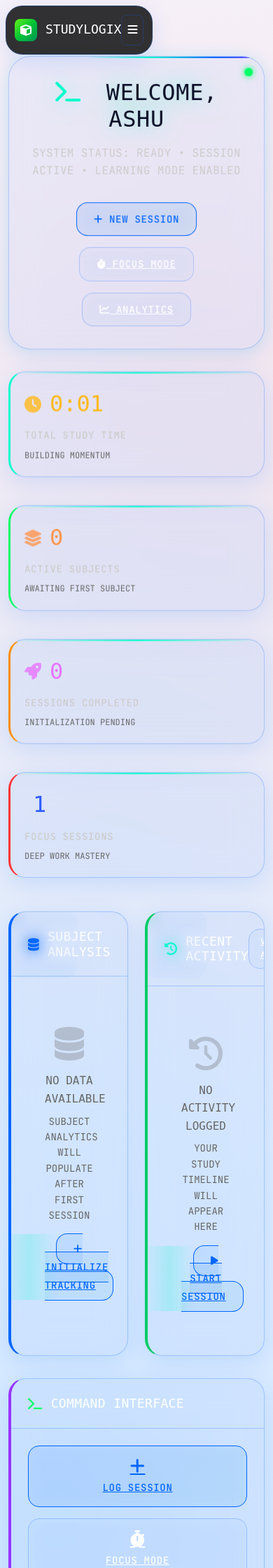
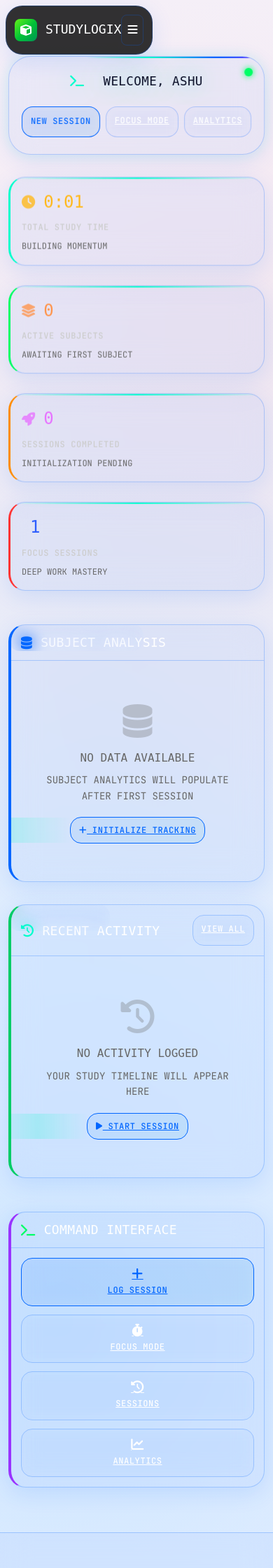
Before and after one commit to ashutoshpatraa/StudyLogix, a Flask app: page /dashboard in a window 390 px wide. Shown: the top 2240 px of the page at 70% size. Run offline with Flask 3, Linux system fonts and the light colour scheme; a user stored in the database is signed in; some web fonts are replaced.

Commit message:
mobile support

```diff
--- a/static/css/style.css
+++ b/static/css/style.css
@@ -79,11 +79,13 @@ html.light-theme {
     margin: 0;
     padding: 0;
     box-sizing: border-box;
+    -webkit-tap-highlight-color: transparent; /* Remove tap highlight on mobile */
 }
 
 html {
     scroll-behavior: smooth;
     font-size: 16px;
+    -webkit-text-size-adjust: 100%; /* Prevent font scaling in landscape */
 }
 
 body {
@@ -100,6 +102,7 @@ body {
     font-weight: 400;
     position: relative;
     transition: background var(--transition-slow), color var(--transition-slow);
+    -webkit-overflow-scrolling: touch; /* Smooth scrolling on iOS */
 }
 
 html.light-theme body {
@@ -569,6 +572,56 @@ html.light-theme .btn-nothing-primary:hover {
 .stats-card-danger .stats-value-nothing,
 .stats-card-danger .stats-icon-nothing {
     color: var(--nothing-red);
+}
+
+/* Responsive Grid System */
+.stats-grid {
+    display: grid;
+    grid-template-columns: repeat(auto-fit, minmax(250px, 1fr));
+    gap: 24px;
+    margin-bottom: 32px;
+}
+
+.content-grid-2 {
+    display: grid;
+    grid-template-columns: repeat(2, 1fr);
+    gap: 24px;
+    margin-bottom: 32px;
+}
+
+.command-grid {
+    display: grid;
+    grid-template-columns: repeat(auto-fit, minmax(200px, 1fr));
+    gap: 16px;
+}
+
+@media (max-width: 768px) {
+    .stats-grid {
+        grid-template-columns: repeat(2, 1fr);
+        gap: 12px;
+    }
+
+    .content-grid-2 {
+        grid-template-columns: 1fr;
+        gap: 16px;
+    }
+
+    .command-grid {
+        grid-template-columns: repeat(2, 1fr);
+        gap: 12px;
+    }
+}
+
+@media (max-width: 480px) {
+    .stats-grid {
+        grid-template-columns: 1fr;
+        gap: 12px;
+    }
+
+    .command-grid {
+        grid-template-columns: 1fr;
+        gap: 12px;
+    }
 }
 
 /* Pomodoro Timer - Floating Orb Design */
@@ -1103,6 +1156,12 @@ html.light-theme .form-control-nothing::placeholder {
         margin-top: 80px;
     }
 
+    /* Better touch targets for mobile */
+    .btn-nothing {
+        min-height: 44px;
+        touch-action: manipulation;
+    }
+
     .pomodoro-orb {
         width: 250px;
         height: 250px;
@@ -1113,25 +1172,36 @@ html.light-theme .form-control-nothing::placeholder {
     }
 
     .welcome-title-nothing {
-        font-size: 2rem;
+        font-size: 1.5rem !important;
+        line-height: 1.3;
+    }
+
+    .welcome-subtitle-nothing {
+        font-size: 0.7rem !important;
+        line-height: 1.4;
     }
 
     .stats-value-nothing {
-        font-size: 2rem;
+        font-size: 1.8rem !important;
+    }
+
+    .stats-label-nothing {
+        font-size: 0.75rem !important;
     }
 
     .stats-card-nothing {
-        padding: 20px;
+        padding: 16px !important;
+        min-height: 100px !important;
     }
 
     .form-nothing {
-        padding: 24px;
+        padding: 20px;
     }
 
     /* Mobile-friendly swipe tiles */
     .session-card-nothing {
         margin-bottom: 12px;
-        padding: 16px;
+        padding: 14px !important;
         border-radius: var(--radius-lg);
         transform: none;
         transition: transform var(--transition-fast);
@@ -1143,7 +1213,54 @@ html.light-theme .form-control-nothing::placeholder {
 
     .stats-card-nothing {
         margin-bottom: 16px;
-        min-height: 120px;
+    }
+
+    /* Responsive glass cards */
+    .glass-card {
+        margin-bottom: 20px;
+    }
+
+    /* Adjust button sizes on mobile */
+    .btn-nothing {
+        font-size: 0.85rem !important;
+        padding: 10px 16px !important;
+    }
+
+    /* Session subject and duration smaller */
+    .session-subject {
+        font-size: 0.9rem !important;
+    }
+
+    .session-duration {
+        font-size: 0.85rem !important;
+    }
+
+    .session-meta {
+        font-size: 0.75rem !important;
+        flex-wrap: wrap;
+    }
+
+    /* Better modal sizing on mobile */
+    #quickStartModal .glass-card {
+        width: 95% !important;
+        max-width: 95% !important;
+        padding: 24px !important;
+        margin: 0 auto;
+    }
+
+    /* Reduce padding in glass cards */
+    .glass-card > div[style*="padding: 24px"] {
+        padding: 16px !important;
+    }
+
+    /* Command interface buttons - better mobile spacing */
+    .command-grid .btn-nothing {
+        padding: 14px 12px !important;
+        font-size: 0.8rem !important;
+    }
+
+    .command-grid .btn-nothing i {
+        font-size: 20px !important;
     }
 }
 
@@ -1162,11 +1279,20 @@ html.light-theme .form-control-nothing::placeholder {
     }
 
     .welcome-section-nothing {
-        padding: 32px 20px;
+        padding: 24px 16px !important;
+    }
+
+    .welcome-title-nothing {
+        font-size: 1.1rem !important;
+    }
+
+    .welcome-subtitle-nothing {
+        font-size: 0.6rem !important;
+        display: none; /* Hide on very small screens */
     }
 
     .form-nothing {
-        padding: 20px;
+        padding: 16px;
     }
 
     .navbar-nothing {
@@ -1174,6 +1300,74 @@ html.light-theme .form-control-nothing::placeholder {
         left: 8px;
         right: 8px;
         padding: 12px;
+    }
+
+    /* Smaller stats values */
+    .stats-value-nothing {
+        font-size: 1.5rem !important;
+    }
+
+    .stats-icon-nothing {
+        font-size: 1.2rem !important;
+    }
+
+    /* Smaller buttons */
+    .btn-nothing {
+        font-size: 0.75rem !important;
+        padding: 10px 12px !important;
+    }
+
+    /* More compact cards */
+    .glass-card {
+        margin-bottom: 16px;
+    }
+
+    .glass-card > div[style*="padding: 24px"] {
+        padding: 14px !important;
+    }
+
+    /* Session cards more compact */
+    .session-card-nothing {
+        padding: 10px !important;
+    }
+
+    /* Modal adjustments for very small screens */
+    #quickStartModal .glass-card {
+        width: 96% !important;
+        padding: 20px !important;
+    }
+
+    #quickStartModal h2 {
+        font-size: 1rem !important;
+    }
+
+    #quickStartModal .form-control-nothing {
+        font-size: 0.85rem !important;
+        padding: 10px !important;
+    }
+
+    #quickStartModal label {
+        font-size: 0.75rem !important;
+    }
+
+    /* Command buttons - stack vertically on very small screens */
+    .command-grid .btn-nothing {
+        padding: 12px 10px !important;
+        font-size: 0.75rem !important;
+    }
+
+    .command-grid .btn-nothing i {
+        font-size: 18px !important;
+        margin-bottom: 6px !important;
+    }
+
+    /* Make welcome action buttons stack better */
+    .welcome-section-nothing [style*="display: flex"] {
+        gap: 8px !important;
+    }
+
+    .welcome-section-nothing .btn-nothing i {
+        display: none; /* Hide icons to save space */
     }
 }
 
--- a/templates/base.html
+++ b/templates/base.html
@@ -2,7 +2,9 @@
 <html lang="en" class="bootstrap-override">
 <head>
     <meta charset="UTF-8">
-    <meta name="viewport" content="width=device-width, initial-scale=1.0">
+    <meta name="viewport" content="width=device-width, initial-scale=1.0, maximum-scale=5.0, user-scalable=yes">
+    <meta name="apple-mobile-web-app-capable" content="yes">
+    <meta name="mobile-web-app-capable" content="yes">
     <title>{% block title %}StudyLogix{% endblock %}</title>
     <link href="https://cdn.jsdelivr.net/npm/bootstrap@5.1.3/dist/css/bootstrap.min.css" rel="stylesheet">
     <link href="https://cdnjs.cloudflare.com/ajax/libs/font-awesome/6.0.0/css/all.min.css" rel="stylesheet">
--- a/templates/dashboard.html
+++ b/templates/dashboard.html
@@ -10,7 +10,7 @@
         WELCOME, {{ session.username.upper() }}
     </h1>
     <p class="welcome-subtitle-nothing">SYSTEM STATUS: READY • SESSION ACTIVE • LEARNING MODE ENABLED</p>
-    <div style="display: flex; gap: 16px; justify-content: center; flex-wrap: wrap; margin-top: 32px;">
+    <div style="display: flex; gap: 12px; justify-content: center; flex-wrap: wrap; margin-top: 24px;">
         <button onclick="openQuickStartModal()" class="btn-nothing btn-nothing-primary">
             <i class="fas fa-plus"></i>
             NEW SESSION
@@ -63,7 +63,7 @@
 </div>
 
 <!-- Nothing OS Stats Grid -->
-<div style="display: grid; grid-template-columns: repeat(auto-fit, minmax(280px, 1fr)); gap: 24px; margin-bottom: 32px;">
+<div class="stats-grid">
     <div class="stats-card-nothing stats-card-primary float">
         <div class="stats-value-nothing">
             <i class="fas fa-clock stats-icon-nothing"></i>
@@ -132,7 +132,7 @@
     </div>
 </div>
 
-<div style="display: grid; grid-template-columns: 1fr 1fr; gap: 24px; margin-bottom: 32px;">
+<div class="content-grid-2">
     <!-- Subject Analysis Panel -->
     <div class="glass-card">
         <div style="padding: 24px; border-bottom: 1px solid var(--glass-border);">
@@ -229,7 +229,7 @@
         </h3>
     </div>
     <div style="padding: 24px;">
-        <div style="display: grid; grid-template-columns: repeat(auto-fit, minmax(200px, 1fr)); gap: 16px;">
+        <div class="command-grid">
             <a href="{{ url_for('log_session') }}" class="btn-nothing btn-nothing-primary" style="text-align: center; padding: 16px;">
                 <i class="fas fa-plus" style="display: block; font-size: 24px; margin-bottom: 8px;"></i>
                 LOG SESSION
```
